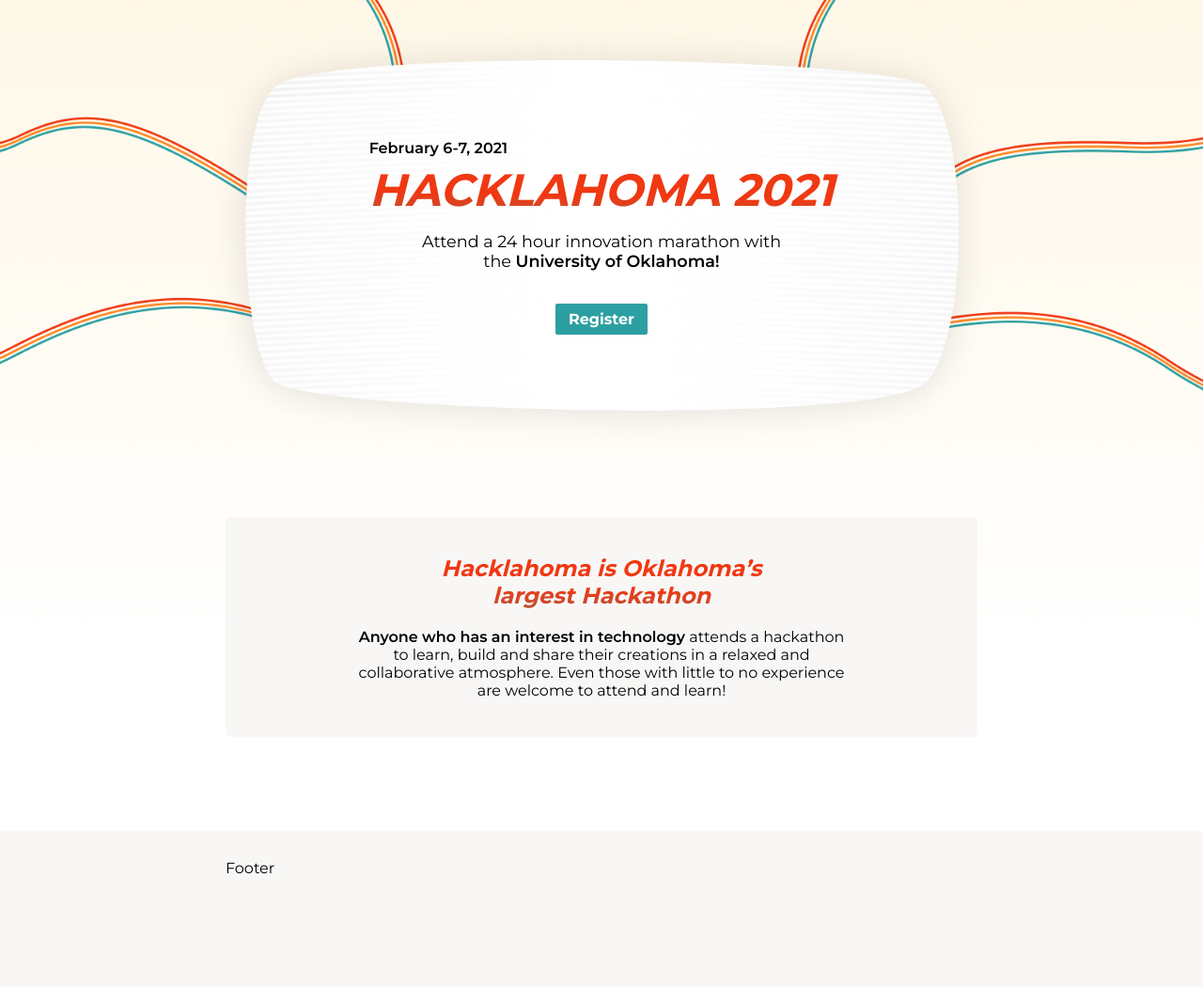
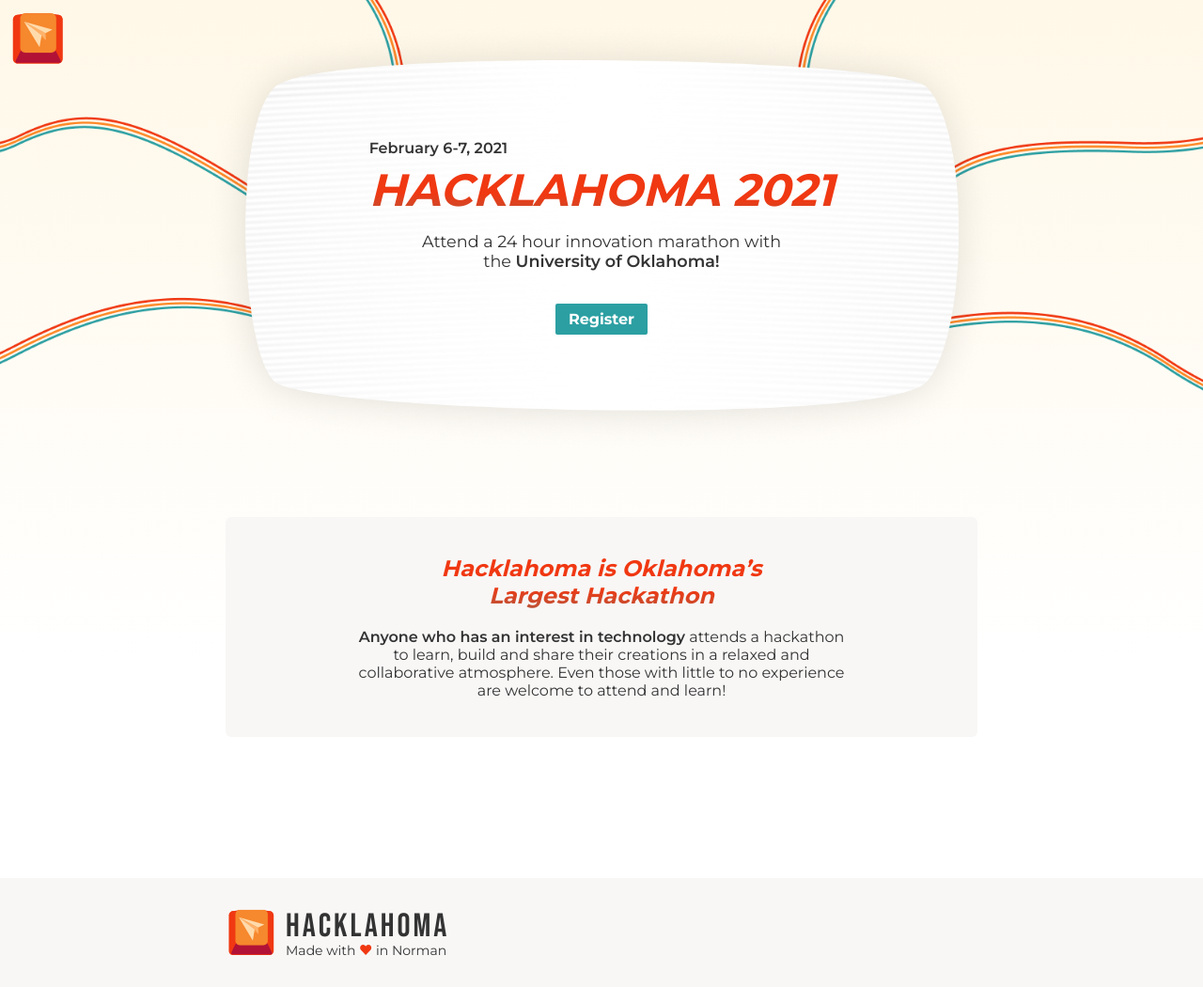
Before and after one commit to Hacklahoma/2021, a React (Create React App) app: page / in a window 1280 px wide. Shown: the whole page at 94% size. Before the commit the page ends 963 px from the top, so only its background shows below. Built offline with nearby package versions, Linux system fonts and the light colour scheme.

Commit message:
Add left section of footer

```diff
--- a/public/index.html
+++ b/public/index.html
@@ -7,8 +7,7 @@
     <meta name="description" content="Oklahoma's biggest hackathon! Join us for Hacklahoma 2021!" />
     <link rel="apple-touch-icon" href="%PUBLIC_URL%/logo192.png" />
     <link rel="manifest" href="%PUBLIC_URL%/manifest.json" />
-    <link href="https://fonts.googleapis.com/css2?family=Montserrat:wght@400;600;700&display=swap" rel="stylesheet">
-    <title>Hacklahoma 2021</title>
+    <link href="https://fonts.googleapis.com/css2?family=Bebas+Neue&family=Montserrat:wght@400;600;700&display=swap" rel="stylesheet">    <title>Hacklahoma 2021</title>
   </head>
   <body>
     <noscript>You need to enable JavaScript to run this app.</noscript>
--- a/src/components/About.jsx
+++ b/src/components/About.jsx
@@ -7,7 +7,7 @@
 const About = () => (
   <div className="about">
     <div className="box">
-      <h2>Hacklahoma is Oklahoma’s largest Hackathon</h2>
+      <h2>Hacklahoma is Oklahoma’s Largest Hackathon</h2>
       {/* eslint-disable-next-line max-len */}
       <p><strong>Anyone who has an interest in technology</strong> attends a hackathon to learn, build and share their creations in a relaxed and collaborative atmosphere. Even those with little to no experience are welcome to attend and learn!</p>
     </div>
--- a/src/components/Footer.jsx
+++ b/src/components/Footer.jsx
@@ -7,7 +7,13 @@
 const Footer = () => (
   <div className="footer">
     <div className="container">
-      <p>Footer</p>
+      <div className="left">
+        <a href="/" className="logo">{}</a>
+        <div className="content">
+          <a href="https://hacklahoma.org" target="_blank" rel="noopener noreferrer">HACKLAHOMA</a>
+          <p>Made with <span>♥</span> in Norman</p>
+        </div>
+      </div>
     </div>
   </div>
 );
--- a/src/components/Header.jsx
+++ b/src/components/Header.jsx
@@ -6,6 +6,7 @@
  */
 const Header = () => (
   <div className="header">
+    <a className="logo" href="/">{}</a>
     <div className="wires">
       <div className="tv">
         <div className="content">
--- a/src/styles/_constants.scss
+++ b/src/styles/_constants.scss
@@ -5,6 +5,7 @@
 $wires-ratio: 0.3226;
 $tv-ratio: 0.5457;
 
+$black: #333;
 $light: #f8f7f6;
 $cyan: #2c9fa2;
 $red: #f03812;
--- a/src/styles/app.scss
+++ b/src/styles/app.scss
@@ -2,6 +2,7 @@
 
 body {
   background: $light;
+  color: $black;
   font-family: 'Montserrat', -apple-system, BlinkMacSystemFont, 'Segoe UI', 'Roboto', 'Oxygen',
     'Ubuntu', 'Cantarell', 'Fira Sans', 'Droid Sans', 'Helvetica Neue',
     sans-serif;
@@ -29,10 +30,20 @@
 }
 
 .app {
+  align-items: center;
   background: linear-gradient(#fff8e8, #fff 700px);
+  display: flex;
+  flex-flow: column;
   overflow-x: hidden;
   width: 100vw;
+
+  .logo {
+    background-image: url('../images/logo.svg');
+    background-position: center;
+    background-size: 175%;
+  }
 }
+
 
 .subtitle {
   font-size: 1.1em;
--- a/src/styles/footer.scss
+++ b/src/styles/footer.scss
@@ -12,5 +12,35 @@
   .container {
     max-width: $content-max-width;
     width: $content-width;
+
+    .left {
+      .logo {
+        height: 54px;
+        position: absolute;
+        width: 54px;
+      }
+
+      .content {
+        margin-left: 64px;
+
+        a {
+          color: inherit;
+          font-family: 'Bebas Neue', 'Segoe UI', Tahoma, Geneva, Verdana, sans-serif;
+          font-size: 35px !important;
+          font-weight: 400;
+          letter-spacing: 3px;
+          text-decoration: none;
+        }
+
+        p {
+          font-size: 14px;
+          margin-top: -5px;
+        }
+
+        span {
+          color: $red;
+        }
+      }
+    }
   }
 }
--- a/src/styles/header.scss
+++ b/src/styles/header.scss
@@ -2,7 +2,17 @@
 
 .header {
   height: calc(1550px * #{$wires-ratio});
+  max-width: 1540px;
   position: relative;
+  width: 100vw;
+
+  .logo {
+    height: 60px;
+    margin: 10px;
+    position: absolute;
+    width: 60px;
+    z-index: 1;
+  }
 
   .wires {
     background-image: url('../images/wires.png');
@@ -79,6 +89,12 @@
   @media only screen and (max-width: 840px) {
     height: calc(1080px * #{$wires-ratio});
 
+    .logo {
+      height: 50px;
+      margin: 8px;
+      width: 50px;
+    }
+
     .wires {
       height: calc(1080px * #{$wires-ratio});
       width: 1080px;
@@ -106,6 +122,12 @@
 
   @media only screen and (max-width: 570px) {
     height: calc(730px * #{$wires-ratio});
+
+    .logo {
+      height: 35px;
+      margin: 5px;
+      width: 35px;
+    }
 
     .wires {
       height: calc(730px * #{$wires-ratio});
```
Also changed, not shown: src/images/logo.svg (added).
